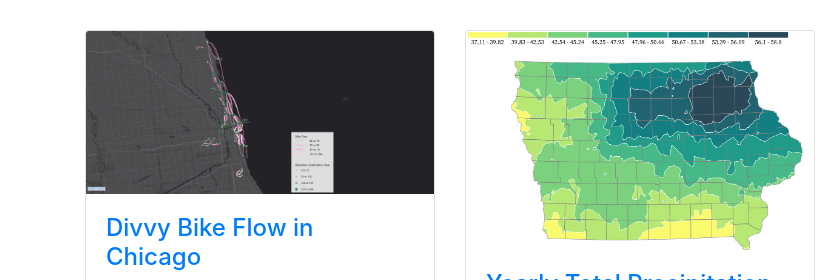
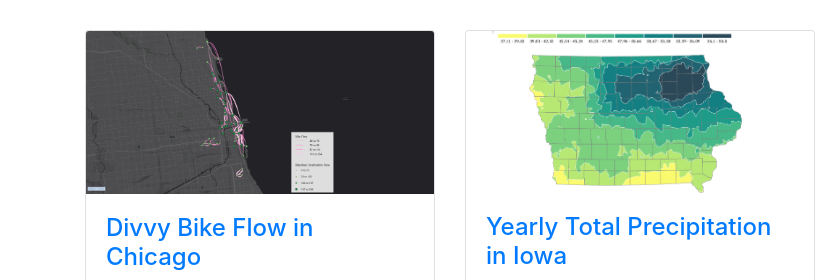
Before and after one commit to geog3540/tlong3, a website: page index.html in a window 1280 px wide. Shown: the part 641-921 px from the top of the page, 0-840 px from the left. Drawn offline with Linux system fonts and the light colour scheme.

Commit message:
picture update

```diff
--- a/index.html
+++ b/index.html
@@ -103,7 +103,7 @@
         </div>
         <div class="col-lg-4 col-sm-6 portfolio-item">
           <div class="card h-100">
-            <a href="https://observablehq.com/d/5cd57d1bde8bfc75"><img class="card-img-top" src="images/isarithmic.png" alt=""></a>
+            <a href="https://observablehq.com/d/5cd57d1bde8bfc75"><img class="card-img-top" src="images/Iowa.png" alt=""></a>
             <div class="card-body">
               <h4 class="card-title">
                 <a href="https://observablehq.com/d/5cd57d1bde8bfc75">Yearly Total Precipitation in Iowa</a>
```
Also changed, not shown: images/Iowa.png (added).
